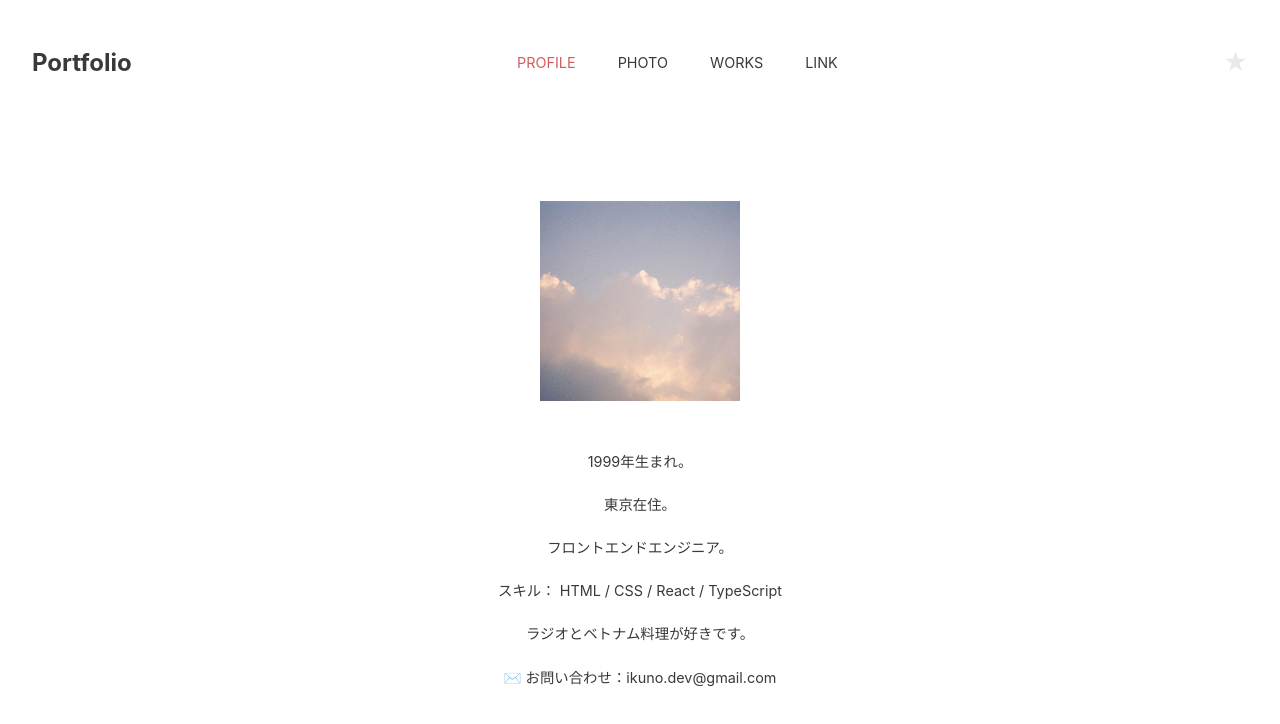
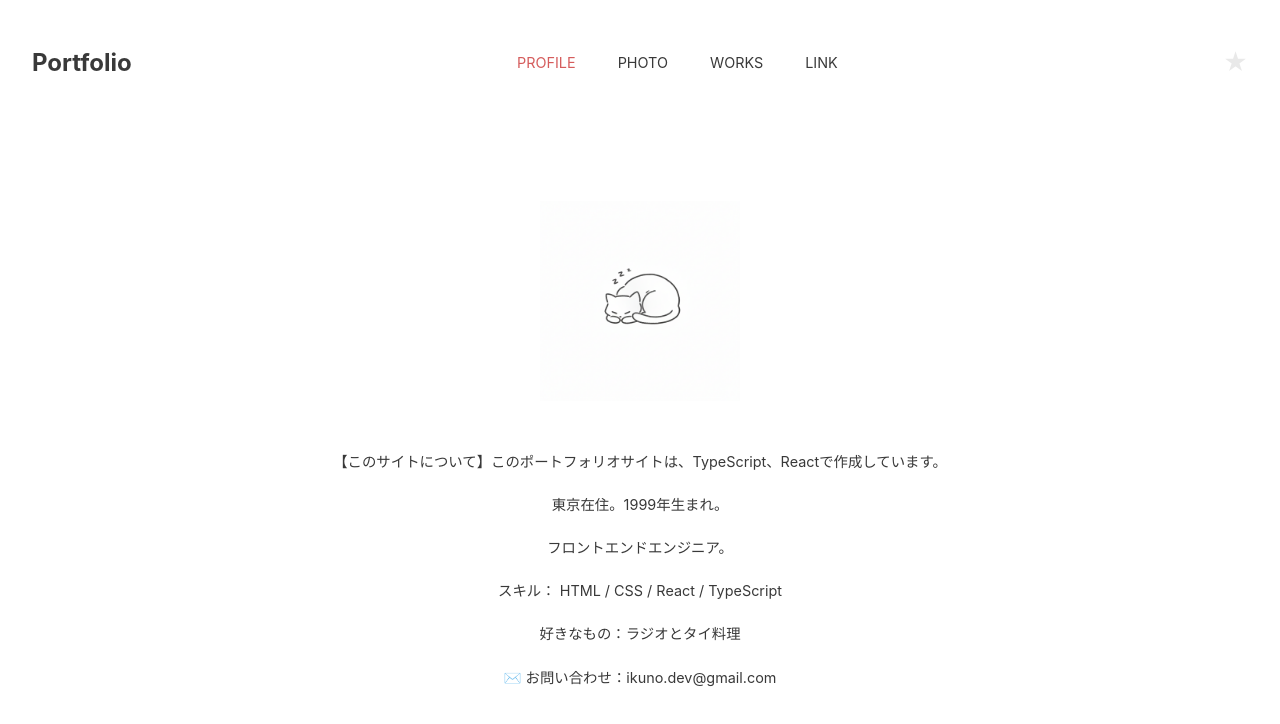
Before and after one commit to likesbook/portfolio, a React (Vite) app: page / in a window 1280 px wide. Shown: the top 724 px of the page. Built offline with nearby package versions, Linux system fonts and the light colour scheme.

Commit message:
add photo

```diff
--- a/src/App.tsx
+++ b/src/App.tsx
@@ -1,5 +1,6 @@
 import { useState } from "react";
 import "./App.css";
+import profilePhoto from "./assets/neko.jpeg";
 import photo1 from "./assets/photo1.jpeg";
 import photo2 from "./assets/photo2.jpeg";
 import photo3 from "./assets/photo3.jpeg";
@@ -23,7 +24,7 @@ const photos = [
   { src: photo5, alt: "写真5", caption: "photo" },
   { src: photo6, alt: "写真6", caption: "photo" },
   // { src: photo7, alt: "写真7", caption: "photo" },
-  // { src: photo8, alt: "写真8", caption: "photo" },
+  { src: photo8, alt: "写真8", caption: "photo" },
   { src: photo9, alt: "写真9", caption: "photo" },
   { src: photo10, alt: "写真10", caption: "photo" },
 ];
@@ -81,14 +82,20 @@ export default function Portfolio() {
         {page === "profile" && (
           <div className="profile">
             <div className="profile-image">
-              <img src={photo8} alt="profile" className="photo-image1" />
+              <img
+                src={profilePhoto}
+                alt="プロフィール写真"
+                className="photo-image1"
+              />
             </div>
             <div className="profile-text">
-              <p>1999年生まれ。</p>
-              <p>東京在住。</p>
+              <p>
+                【このサイトについて】このポートフォリオサイトは、TypeScript、Reactで作成しています。
+              </p>
+              <p>東京在住。1999年生まれ。</p>
               <p>フロントエンドエンジニア。</p>
               <p>スキル： HTML / CSS / React / TypeScript</p>
-              <p>ラジオとベトナム料理が好きです。</p>
+              <p>好きなもの：ラジオとタイ料理</p>
               <p> ✉️ お問い合わせ：ikuno.dev@gmail.com</p>
             </div>
           </div>
```
Also changed, not shown: src/assets/neko.jpeg (added).
